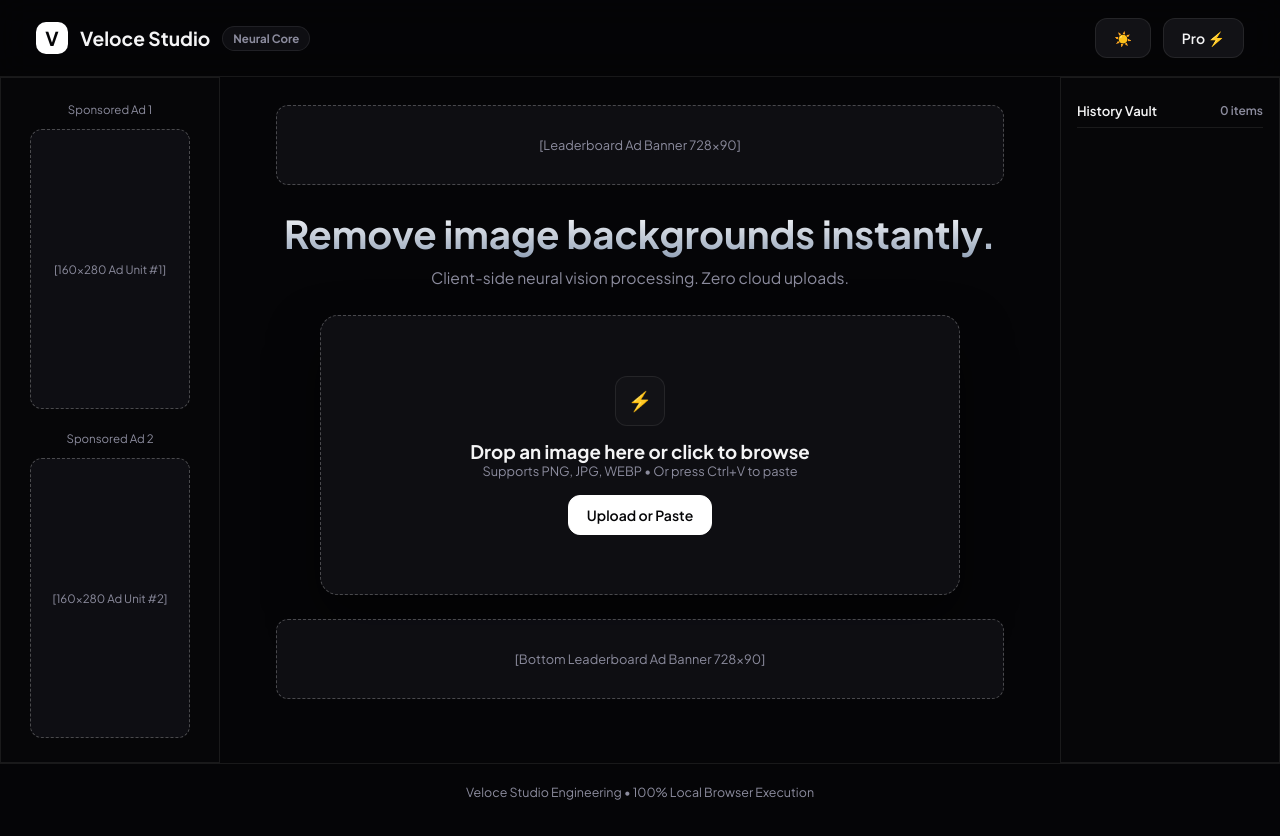
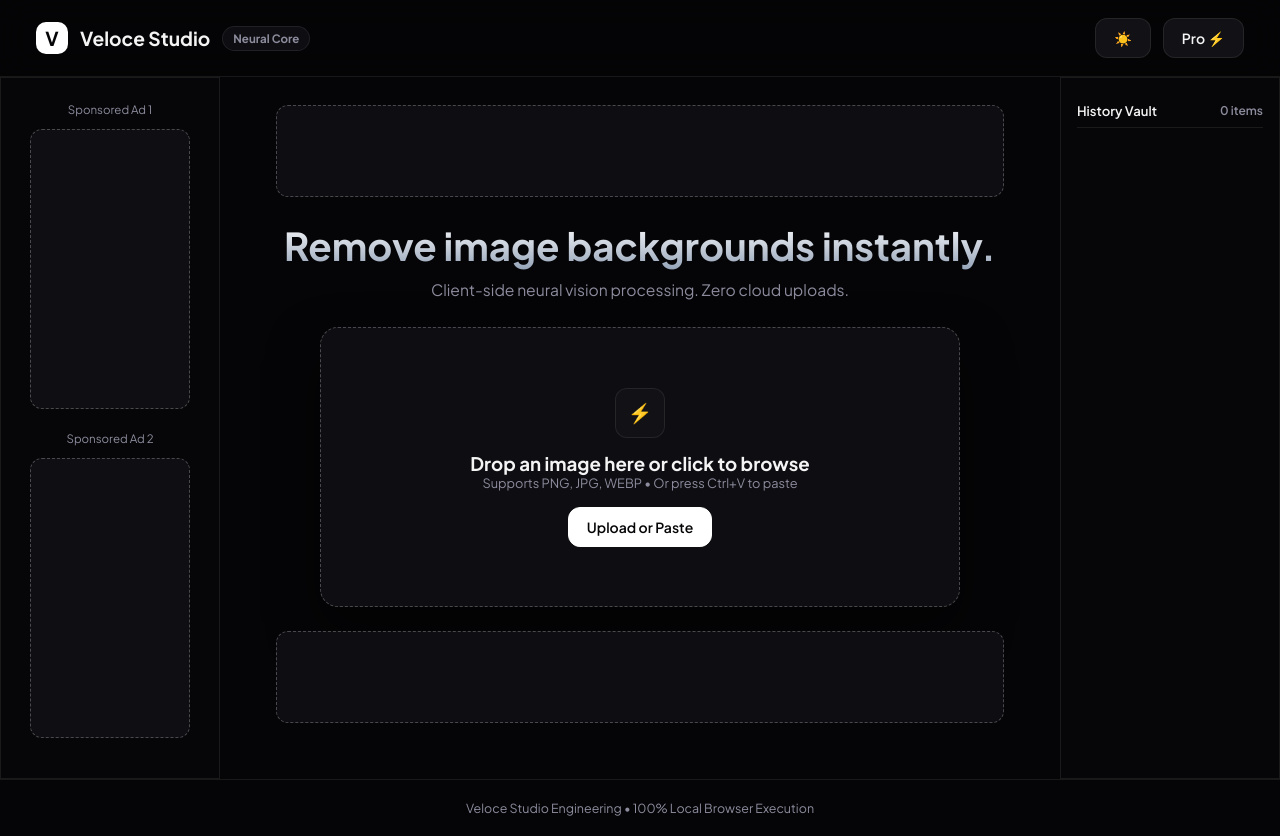
Before and after one commit to aaashtonfr/veloce-bg-remover, a plain HTML site: page index.html in a window 1280 px wide. Drawn offline with Linux system fonts and the light colour scheme.

Commit message:
index.html

```diff
--- a/index.html
+++ b/index.html
@@ -77,7 +77,7 @@
     .app-layout { display: flex; flex: 1; width: 100%; position: relative; }
     .sidebar-ad-left, .sidebar-history-right { width: 220px; flex-shrink: 0; padding: 24px 16px; background: var(--sidebar-bg); border: 1px solid var(--border); display: flex; flex-direction: column; gap: 12px; }
     .sidebar-ad-left { align-items: center; font-size: 0.72rem; color: var(--muted); }
-    .sidebar-ad-box { width: 160px; height: 280px; border: 1px dashed var(--border-hover); border-radius: 12px; display: grid; place-items: center; background: var(--surface); text-align: center; color: var(--muted); padding: 10px; }
+    .sidebar-ad-box { width: 160px; height: 280px; border: 1px dashed var(--border-hover); border-radius: 12px; display: grid; place-items: center; background: var(--surface); text-align: center; color: var(--muted); padding: 10px; overflow: hidden; }
     .history-sidebar-header { display: flex; justify-content: space-between; align-items: center; font-size: 0.82rem; font-weight: 600; padding-bottom: 8px; border-bottom: 1px solid var(--border); }
     .history-sidebar-list { display: flex; flex-direction: column; gap: 10px; overflow-y: auto; max-height: calc(100vh - 160px); }
     .empty-sidebar-history { text-align: center; padding: 20px 0; color: var(--muted); font-size: 0.75rem; }
@@ -87,7 +87,7 @@
     .history-mini-actions button { flex: 1; padding: 4px; font-size: 0.7rem; border-radius: 4px; border: 1px solid var(--border); background: var(--surface-solid); color: var(--text); cursor: pointer; }
     .history-mini-actions button.trash-btn { color: #ef4444; }
     main { flex: 1; max-width: 780px; margin: 0 auto; padding: 28px 24px 56px; display: flex; flex-direction: column; align-items: center; }
-    .ad-slot-top, .ad-slot-bottom { width: 100%; max-width: 728px; min-height: 80px; margin-bottom: 24px; border: 1px dashed var(--border-hover); border-radius: 12px; display: grid; place-items: center; color: var(--muted); font-size: 0.8rem; background: var(--surface); }
+    .ad-slot-top, .ad-slot-bottom { width: 100%; max-width: 728px; min-height: 90px; margin-bottom: 24px; border: 1px dashed var(--border-hover); border-radius: 12px; display: grid; place-items: center; color: var(--muted); font-size: 0.8rem; background: var(--surface); overflow: hidden; }
     .ad-slot-bottom { margin-top: 24px; margin-bottom: 0; }
     .hero { text-align: center; margin-bottom: 28px; }
     .hero h1 { font-size: 2.4rem; font-weight: 700; margin-bottom: 10px; background: linear-gradient(180deg, var(--hero-grad-start), var(--hero-grad-end)); -webkit-background-clip: text; -webkit-text-fill-color: transparent; }
@@ -130,18 +130,40 @@
     <aside class="sidebar-ad-left">
       <span>Sponsored Ad 1</span>
       <div class="sidebar-ad-box">
-        [160x280 Ad Unit #1]
+        <script async src="https://pagead2.googlesyndication.com/pagead/js/adsbygoogle.js?client=ca-pub-8466445243147110" crossorigin="anonymous"></script>
+        <ins class="adsbygoogle"
+             style="display:block;width:160px;height:280px"
+             data-ad-client="ca-pub-8466445243147110"
+             data-ad-slot="YOUR_AD_SLOT_ID_1"></ins>
+        <script>
+             (adsbygoogle = window.adsbygoogle || []).push({});
+        </script>
       </div>
+
       <span style="margin-top: 10px;">Sponsored Ad 2</span>
       <div class="sidebar-ad-box">
-        [160x280 Ad Unit #2]
+        <script async src="https://pagead2.googlesyndication.com/pagead/js/adsbygoogle.js?client=ca-pub-8466445243147110" crossorigin="anonymous"></script>
+        <ins class="adsbygoogle"
+             style="display:block;width:160px;height:280px"
+             data-ad-client="ca-pub-8466445243147110"
+             data-ad-slot="YOUR_AD_SLOT_ID_2"></ins>
+        <script>
+             (adsbygoogle = window.adsbygoogle || []).push({});
+        </script>
       </div>
     </aside>
 
     <main>
       <!-- Top Leaderboard Ad Slot -->
       <div class="ad-slot-top">
-        [Leaderboard Ad Banner 728x90]
+        <script async src="https://pagead2.googlesyndication.com/pagead/js/adsbygoogle.js?client=ca-pub-8466445243147110" crossorigin="anonymous"></script>
+        <ins class="adsbygoogle"
+             style="display:inline-block;width:728px;height:90px"
+             data-ad-client="ca-pub-8466445243147110"
+             data-ad-slot="YOUR_AD_SLOT_ID_TOP"></ins>
+        <script>
+             (adsbygoogle = window.adsbygoogle || []).push({});
+        </script>
       </div>
 
       <section class="hero">
@@ -183,7 +205,14 @@
 
       <!-- Leaderboard Ad Banner Underneath File Drop Area -->
       <div class="ad-slot-bottom">
-        [Bottom Leaderboard Ad Banner 728x90]
+        <script async src="https://pagead2.googlesyndication.com/pagead/js/adsbygoogle.js?client=ca-pub-8466445243147110" crossorigin="anonymous"></script>
+        <ins class="adsbygoogle"
+             style="display:inline-block;width:728px;height:90px"
+             data-ad-client="ca-pub-8466445243147110"
+             data-ad-slot="YOUR_AD_SLOT_ID_BOTTOM"></ins>
+        <script>
+             (adsbygoogle = window.adsbygoogle || []).push({});
+        </script>
       </div>
     </main>
 
@@ -199,7 +228,7 @@
   <footer>Veloce Studio Engineering • 100% Local Browser Execution</footer>
 
   <script type="module">
-    import { removeBackground } from 'https://cdn.jsdelivr.5npm/@imgly/background-removal@1.5.5/+esm';
+    import { removeBackground } from 'https://cdn.jsdelivr.net/npm/@imgly/background-removal@1.5.5/+esm';
 
     // --- Theme Toggle & Persistence ---
     const themeToggleBtn = document.getElementById('themeToggleBtn');
@@ -392,7 +421,7 @@
         });
 
         statusText.textContent = 'Refining edges...';
-        const finalBlob = style = await cleanWhiteBackground(rawBlob);
+        const finalBlob = await cleanWhiteBackground(rawBlob);
 
         processedUrl = URL.createObjectURL(finalBlob);
         previewImg.src = processedUrl;
```
